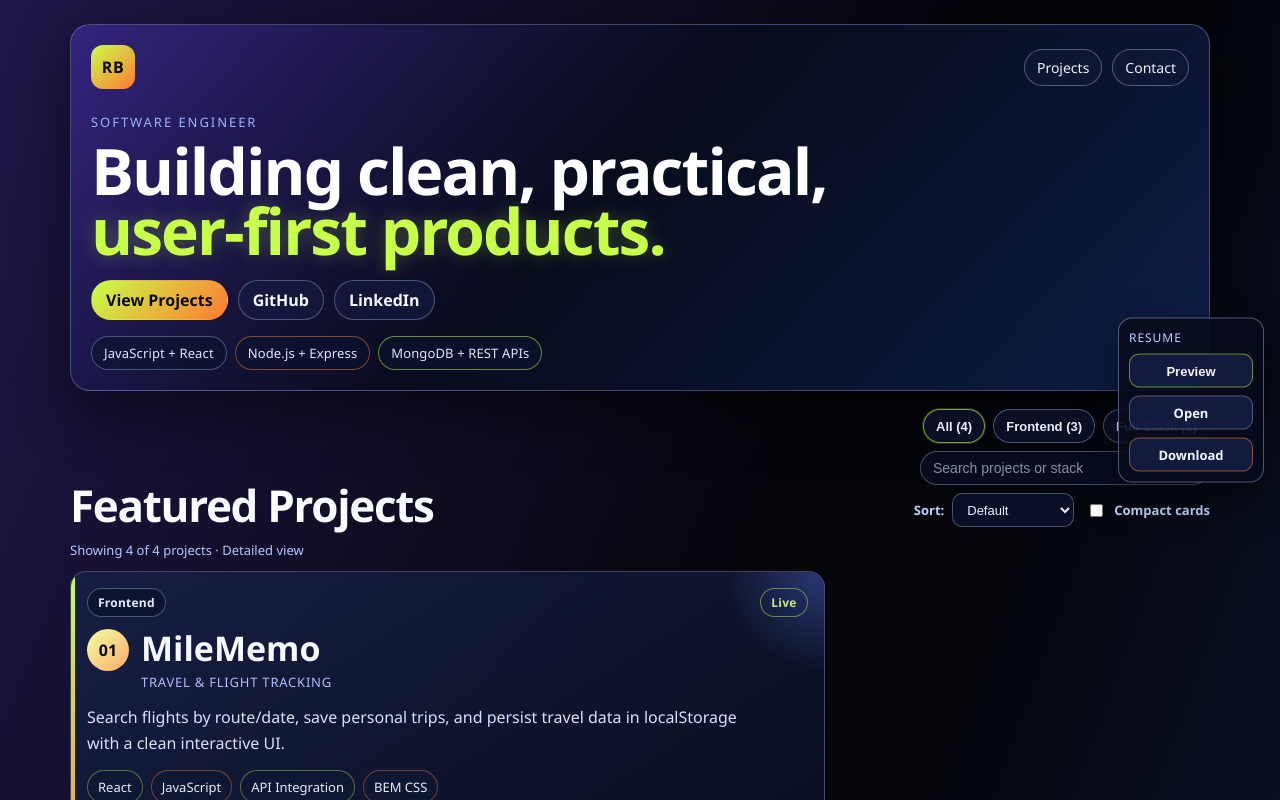
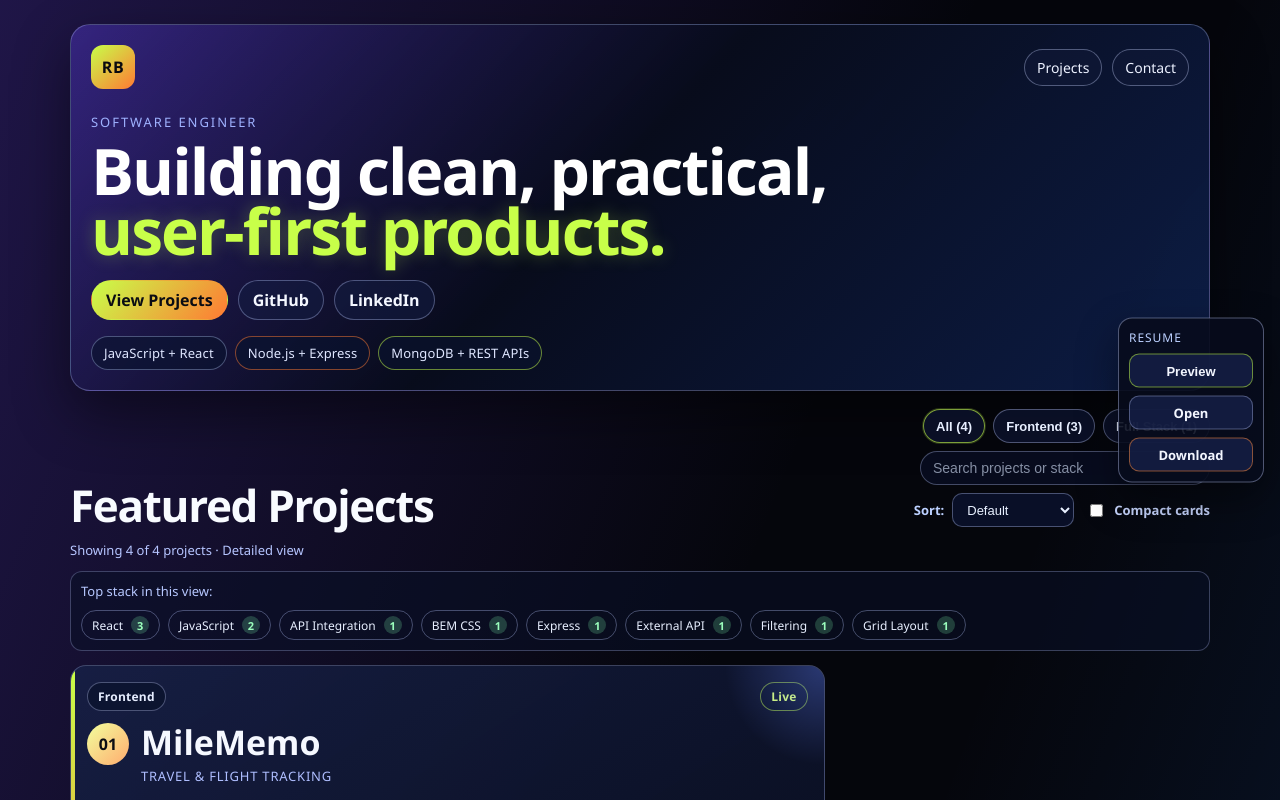
Before and after one commit to roeibaram/portfolio, a React (Vite) app: page / in a window 1280 px wide. Shown: the top 800 px of the page. Built offline with nearby package versions, Linux system fonts and the light colour scheme.

Commit message:
Add live stack summary panel to portfolio filters

```diff
--- a/src/components/Main/Main.css
+++ b/src/components/Main/Main.css
@@ -153,6 +153,52 @@
   font-size: 13px;
 }
 
+.main__stack-summary {
+  margin: 0 0 14px;
+  border: 1px solid rgba(186, 199, 255, 0.28);
+  border-radius: 12px;
+  padding: 10px;
+  background: rgba(9, 16, 38, 0.58);
+}
+
+.main__stack-summary p {
+  margin: 0;
+  font-size: 13px;
+  color: #b7c8ff;
+}
+
+.main__stack-summary ul {
+  list-style: none;
+  margin: 10px 0 0;
+  padding: 0;
+  display: flex;
+  flex-wrap: wrap;
+  gap: 8px;
+}
+
+.main__stack-summary li {
+  border: 1px solid rgba(184, 199, 255, 0.34);
+  border-radius: 999px;
+  padding: 5px 10px;
+  font-size: 12px;
+  color: #e8efff;
+  display: inline-flex;
+  gap: 8px;
+  align-items: center;
+}
+
+.main__stack-summary li span {
+  min-width: 18px;
+  height: 18px;
+  border-radius: 999px;
+  display: grid;
+  place-items: center;
+  background: rgba(129, 248, 171, 0.22);
+  color: #9bffbd;
+  font-size: 11px;
+  font-weight: 700;
+}
+
 .main__projects {
   list-style: none;
   margin: 0;
--- a/src/components/Main/Main.jsx
+++ b/src/components/Main/Main.jsx
@@ -128,6 +128,27 @@ function Main() {
     return result;
   }, [activeFilter, searchQuery, sortMode]);
 
+  const stackSummary = useMemo(() => {
+    const stackCountMap = {};
+
+    filteredProjects.forEach((project) => {
+      project.stack.forEach((tech) => {
+        stackCountMap[tech] = (stackCountMap[tech] || 0) + 1;
+      });
+    });
+
+    return Object.entries(stackCountMap)
+      .map(([tech, count]) => ({ tech, count }))
+      .sort((a, b) => {
+        if (b.count === a.count) {
+          return a.tech.localeCompare(b.tech);
+        }
+
+        return b.count - a.count;
+      })
+      .slice(0, 8);
+  }, [filteredProjects]);
+
   return (
     <main className="main">
       <section id="projects" className="main__section main__section--projects">
@@ -202,6 +223,20 @@ function Main() {
           Showing {filteredProjects.length} of {projects.length} projects · {compactMode ? "Compact" : "Detailed"} view
         </p>
 
+        {stackSummary.length ? (
+          <div className="main__stack-summary">
+            <p>Top stack in this view:</p>
+            <ul>
+              {stackSummary.map((item) => (
+                <li key={item.tech}>
+                  {item.tech}
+                  <span>{item.count}</span>
+                </li>
+              ))}
+            </ul>
+          </div>
+        ) : null}
+
         {filteredProjects.length ? (
           <ul className="main__projects">
             {filteredProjects.map((project, index) => (
```
